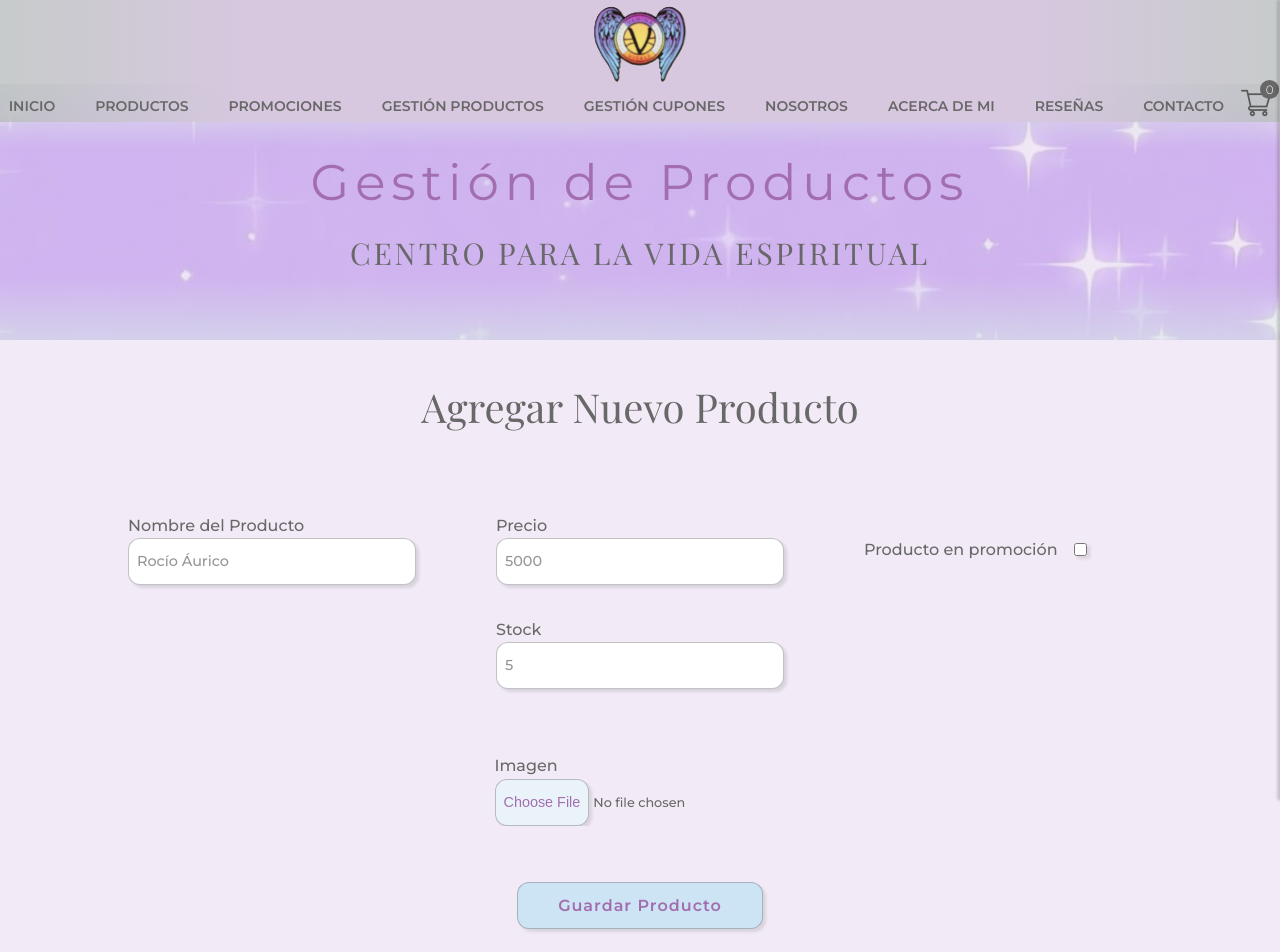
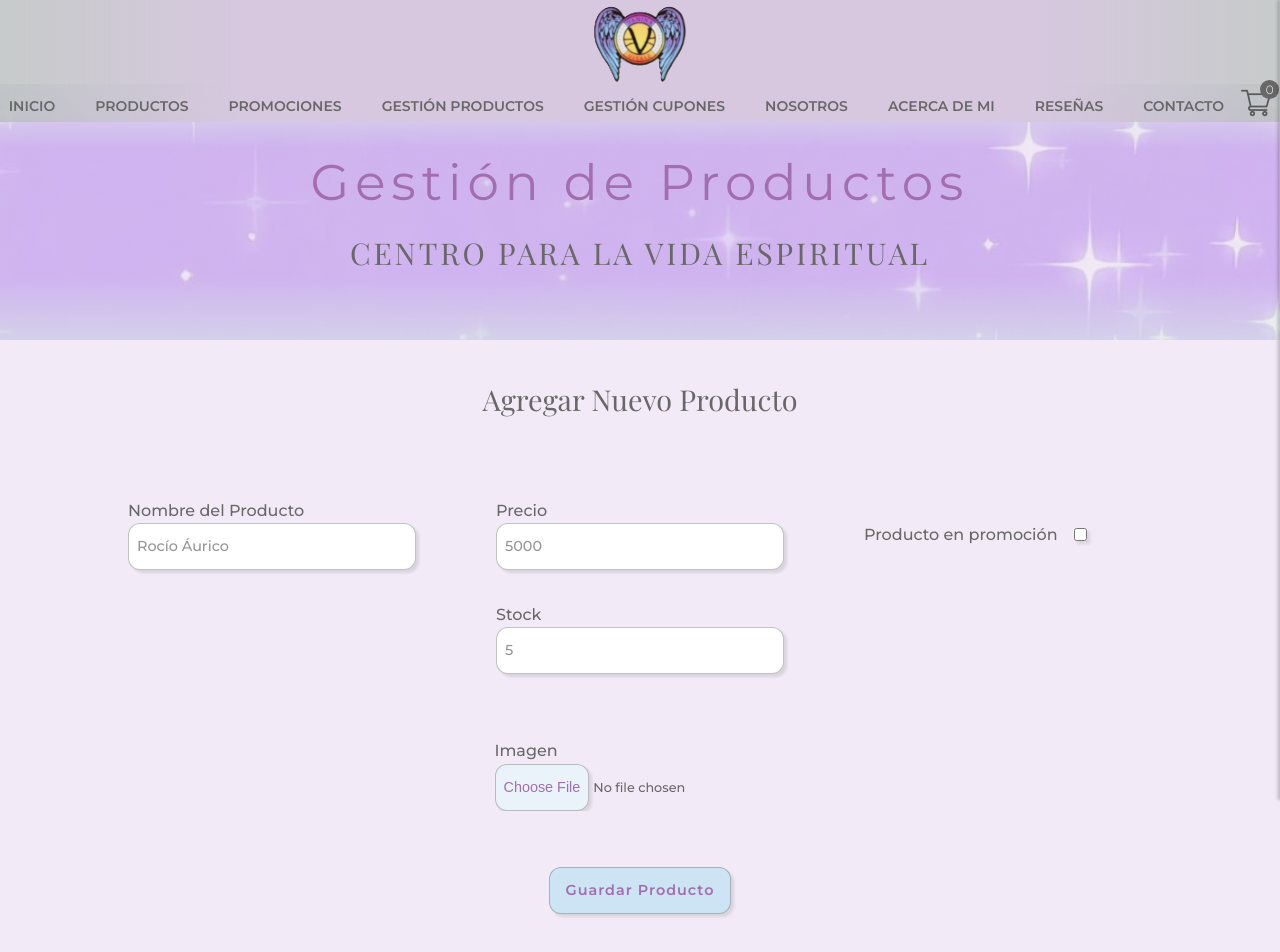
Before and after one commit to reymf1/PreEntrega-Marcelo-Rey, a React (Vite) app: page /gestion in a window 1280 px wide. Shown: the top 952 px of the page. Built offline with nearby package versions, Linux system fonts and the light colour scheme; no server answers; the database is empty; a web font is replaced by a local one.

Commit message:
Avance 07/07/26

```diff
--- a/src/pages/Formulario/FormularioCupon/FormularioCupon.jsx
+++ b/src/pages/Formulario/FormularioCupon/FormularioCupon.jsx
@@ -6,7 +6,6 @@ import styles from "./FormularioCupon.module.css";
 export function FormularioCupon({
   datosForm,
   manejarCambio,
-  manejarCambioImagen,
   manejarEnvio,
   cargando,
   error,
@@ -15,7 +14,11 @@ export function FormularioCupon({
 }) {
   return (
     <div className={styles.contact}>
-      <h2>{modoEdicion ? "Actualizar Cupón" : "Crear Cupón"}</h2>
+      <h2>
+        {modoEdicion
+          ? "Actualizar Cupón de Descuento"
+          : "Crear Cupón de Descuento"}
+      </h2>
       <form className={styles.formulario} onSubmit={manejarEnvio}>
         <div className={styles.formulario1}>
           <label className={styles.labelText}>
--- a/src/pages/Formulario/FormularioCupon/FormularioCupon.module.css
+++ b/src/pages/Formulario/FormularioCupon/FormularioCupon.module.css
@@ -10,7 +10,7 @@
   text-align: center;
   font-family: "Playfair Display", serif;
   font-weight: 400;
-  font-size: 2.5rem;
+  font-size: 1.8rem;
   color: #696868;
 }
 .formulario {
@@ -59,17 +59,16 @@
   margin-top: 3.5rem;
   background-color: #cde4f4;
   font-weight: 600;
-  font-size: 1rem;
+  font-size: 0.9rem;
   line-height: 1.57rem;
   letter-spacing: 0.0625rem;
   color: #696868;
-  padding: 0.625rem 0.5rem;
   border: none;
   border: 1px solid rgb(102, 102, 102, 0.4);
   box-shadow: 3px 3px 3px rgba(0, 0, 0, 0.1);
   border-radius: 12px;
   color: #a26eaf;
-  padding: 0.625rem 2.5rem;
+  padding: 0.625rem 1rem;
   cursor: pointer;
   transition:
     transform 0.5s ease-in-out,
--- a/src/pages/Formulario/FormularioProducto/FormularioProducto.jsx
+++ b/src/pages/Formulario/FormularioProducto/FormularioProducto.jsx
@@ -12,6 +12,7 @@ export function FormularioProducto({
   error,
   inputFileRef,
   modoEdicion,
+  cancelarEdicion,
 }) {
   return (
     <div className={styles.contact}>
@@ -77,6 +78,7 @@ export function FormularioProducto({
             />
           </label>
         </div>
+        <div className={styles.botones}>
           <button
             type="submit"
             disabled={cargando}
@@ -92,6 +94,16 @@ export function FormularioProducto({
               "Guardar Producto"
             )}
           </button>
+          {modoEdicion && (
+            <button
+              type="button"
+              className={styles.botonGuardar}
+              onClick={cancelarEdicion}
+            >
+              Cancelar
+            </button>
+          )}
+        </div>
       </form>
       {error && <p className={styles.error}>{error}</p>}
     </div>
--- a/src/pages/Formulario/FormularioProducto/FormularioProducto.module.css
+++ b/src/pages/Formulario/FormularioProducto/FormularioProducto.module.css
@@ -10,7 +10,7 @@
   text-align: center;
   font-family: "Playfair Display", serif;
   font-weight: 400;
-  font-size: 2.5rem;
+  font-size: 1.8rem;
   color: #696868;
 }
 .formulario {
@@ -101,21 +101,23 @@
   box-shadow: 3px 3px 3px rgba(0, 0, 0, 0.1);
   border-radius: 12px;
 }
+.botones {
+  display: flex;
+}
 .botonGuardar {
   margin-top: 3.5rem;
   background-color: #cde4f4;
   font-weight: 600;
-  font-size: 1rem;
+  font-size: 0.9rem;
   line-height: 1.57rem;
   letter-spacing: 0.0625rem;
   color: #696868;
-  padding: 0.625rem 0.5rem;
   border: none;
   border: 1px solid rgb(102, 102, 102, 0.4);
   box-shadow: 3px 3px 3px rgba(0, 0, 0, 0.1);
   border-radius: 12px;
   color: #a26eaf;
-  padding: 0.625rem 2.5rem;
+  padding: 0.625rem 1rem;
   cursor: pointer;
   transition:
     transform 0.5s ease-in-out,
--- a/src/pages/GestionCupones/GestionCupones.jsx
+++ b/src/pages/GestionCupones/GestionCupones.jsx
@@ -57,9 +57,30 @@ const GestionCupones = () => {
     setError(null);
 
     // Validamos que todos los campos estén completos
-    const codigo = datosForm.codigo.trim();
-    if (!codigo || !datosForm.descuento) {
+    const codigo = datosForm.codigo.trim().toUpperCase();
+
+    if (!codigo || datosForm.descuento === "") {
       setError("Complete todos los campos");
+      return;
+    }
+
+    // Validamos que descuento esté entre 1 y 100
+    const descuento = Number(datosForm.descuento);
+
+    if (descuento < 1 || descuento > 100) {
+      setError("El descuento debe estar entre 1 y 100%");
+      return;
+    }
+
+    // Validación de código duplicado
+    const existe = cupones.some(
+      (c) =>
+        c.codigo.toLowerCase() === codigo.toLowerCase() &&
+        c.id !== cuponAEditar?.id,
+    );
+
+    if (existe) {
+      setError("Ese código ya existe");
       return;
     }
     setCargando(true);
@@ -69,7 +90,7 @@ const GestionCupones = () => {
         const docRef = doc(db, "cupones", cuponAEditar.id);
         await updateDoc(docRef, {
           codigo: codigo, //Elimina los espacios de los extremos
-          descuento: Number(datosForm.descuento),
+          descuento: descuento,
         });
         toast.success("Cupón actualizado correctamente");
       } else {
@@ -78,7 +99,7 @@ const GestionCupones = () => {
         // Agregamos el nuevo documento a la colección
         await addDoc(cuponesCollection, {
           codigo: codigo, //Elimina los espacios de los extremos
-          descuento: Number(datosForm.descuento),
+          descuento: descuento,
         });
         toast.success("Cupón agregado correctamente");
       }
@@ -92,7 +113,6 @@ const GestionCupones = () => {
       setCuponAEditar(null);
     } catch (error) {
       setError(`No se pudo guardar el cupón: ${error.message}`);
-      return;
     } finally {
       setCargando(false);
     }
@@ -103,6 +123,11 @@ const GestionCupones = () => {
     setDatosForm({
       codigo: cupon.codigo,
       descuento: cupon.descuento,
+    });
+    //Cuando selecciona editar lo envía al formulario
+    window.scrollTo({
+      top: 0,
+      behavior: "smooth",
     });
   };
 
@@ -129,6 +154,8 @@ const GestionCupones = () => {
           cuponesActuales.filter((cupon) => cupon.id !== id),
         );
         toast.success("Cupón eliminado correctamente");
+
+        //Verifica que el cupon a editar no sea el que estoy eliminando. Si lo estoy eliminando blanquea el formulario de edición
         if (cuponAEditar?.id === id) {
           setCuponAEditar(null);
           setDatosForm(estadoInicialForm);
@@ -157,7 +184,7 @@ const GestionCupones = () => {
         cancelarEdicion={cancelarEdicion}
       />
       <div className={styles.list}>
-        <h2>Administrar Cupones</h2>
+        <h2>Administrar Cupones de Descuento</h2>
         <ul className={styles.listItems}>
           {cupones.map((cupon) => (
             <li key={cupon.id}>
--- a/src/pages/GestionCupones/GestionCupones.module.css
+++ b/src/pages/GestionCupones/GestionCupones.module.css
@@ -9,7 +9,7 @@
   text-align: center;
   font-family: "Playfair Display", serif;
   font-weight: 400;
-  font-size: 2.5rem;
+  font-size: 1.8rem;
   color: #696868;
 }
 .listItems {
--- a/src/pages/GestionProductos/GestionProductos.jsx
+++ b/src/pages/GestionProductos/GestionProductos.jsx
@@ -76,11 +76,17 @@ const GestionProductos = () => {
       try {
         const docRef = doc(db, "productos", id);
         await deleteDoc(docRef);
+
         // Actualizamos el estado local para reflejar el cambio en la UI inmediatamente.
         setProductos((productosActuales) =>
           productosActuales.filter((prod) => prod.id !== id),
         );
         toast.success("Producto eliminado correctamente");
+        //Verifica que el cupon a editar no sea el que estoy eliminando. Si lo estoy eliminando blanquea el formulario de edición
+        if (productoAEditar?.id === id) {
+          setProductoAEditar(null);
+          setDatosForm(estadoInicialForm);
+        }
       } catch (error) {
         setError(`No se pudo eliminar el producto: ${error.message}`);
       }
@@ -154,7 +160,6 @@ const GestionProductos = () => {
       setProductoAEditar(null);
     } catch (error) {
       setError(`No se pudo guardar el producto: ${error.message}`);
-      return;
     } finally {
       setCargando(false);
     }
@@ -162,10 +167,26 @@ const GestionProductos = () => {
 
   const manejarEditar = (producto) => {
     setProductoAEditar(producto);
-    setDatosForm(producto);
+    setDatosForm({ ...producto });
+    //Cuando selecciona editar lo envía al formulario
+    window.scrollTo({
+      top: 0,
+      behavior: "smooth",
+    });
   };
 
   const modoEdicion = productoAEditar !== null;
+
+  // Cancelar edición
+  const cancelarEdicion = () => {
+    setProductoAEditar(null);
+    setDatosForm(estadoInicialForm);
+    setImagenFile(null);
+
+    if (inputFileRef.current) {
+      inputFileRef.current.value = "";
+    }
+  };
 
   return (
     <>
@@ -185,6 +206,7 @@ const GestionProductos = () => {
         error={error}
         inputFileRef={inputFileRef}
         modoEdicion={modoEdicion}
+        cancelarEdicion={cancelarEdicion}
       />
       <div className={styles.list}>
         <h2>Administrar Productos</h2>
--- a/src/pages/GestionProductos/GestionProductos.module.css
+++ b/src/pages/GestionProductos/GestionProductos.module.css
@@ -9,7 +9,7 @@
   text-align: center;
   font-family: "Playfair Display", serif;
   font-weight: 400;
-  font-size: 2.5rem;
+  font-size: 1.8rem;
   color: #696868;
 }
 .listItems {
```
Lines whose indentation alone changed are shown as unchanged.
